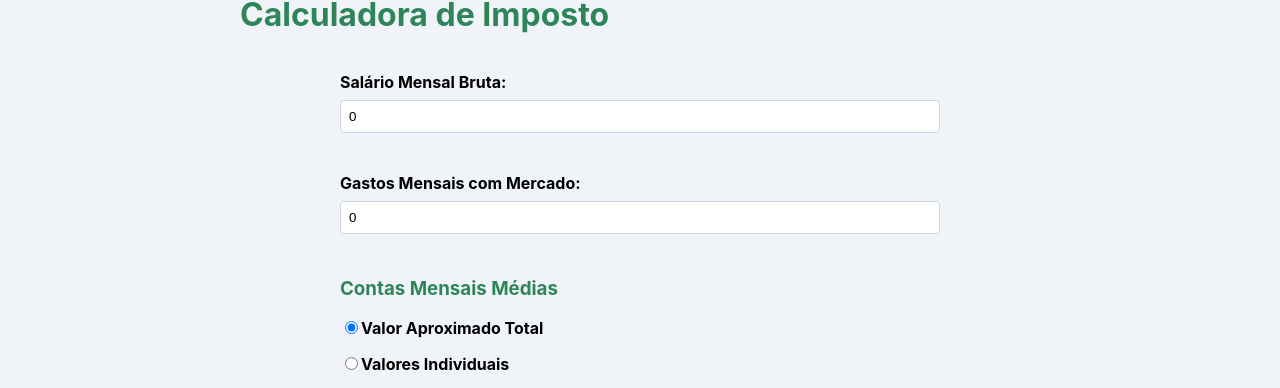
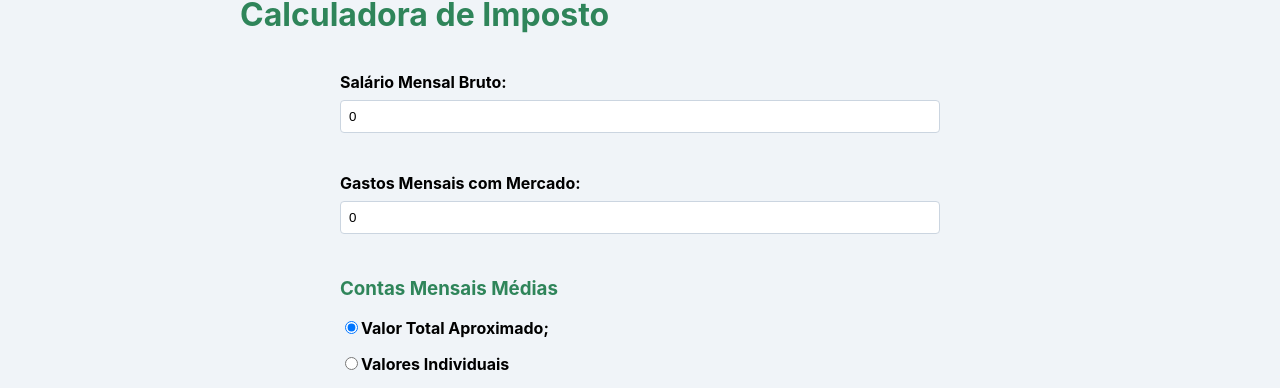
Before and after one commit to MaxxNine/monthly-tax-calculator, a Next.js app: page / in a window 1280 px wide. Shown: the part 290-678 px from the top of the page. Built offline with nearby package versions, Linux system fonts and the light colour scheme.

Commit message:
fixing typos

```diff
--- a/src/components/Expenses/Bills.tsx
+++ b/src/components/Expenses/Bills.tsx
@@ -25,7 +25,7 @@ const Bills: React.FC = () => {
                     checked={billsOption === 'approximate'}
                     onChange={() => setBillsOption('approximate')}
                 />
-                Valor Aproximado Total
+                Valor Total Aproximado;
             </label>
             <label>
                 <input
--- a/src/components/Expenses/CarFinancing.tsx
+++ b/src/components/Expenses/CarFinancing.tsx
@@ -37,7 +37,7 @@ const CarFinancing: React.FC = () => {
                         value={carStartingAmount}
                         onChange={(e) => setCarStartingAmount(parseFloat(e.target.value))}
                     />
-                    <label>Dívida Mensal:</label>
+                    <label>Valor da Parcela Mensal:</label>
                     <input
                         type="number"
                         value={carMonthlyDebt}
--- a/src/components/Expenses/MonthlyIncome.tsx
+++ b/src/components/Expenses/MonthlyIncome.tsx
@@ -6,7 +6,7 @@ const MonthlyIncome: React.FC = () => {
 
     return (
         <div>
-            <label>Salário Mensal Bruta:</label>
+            <label>Salário Mensal Bruto:</label>
             <input
                 type="number"
                 value={monthlyIncome}
```
